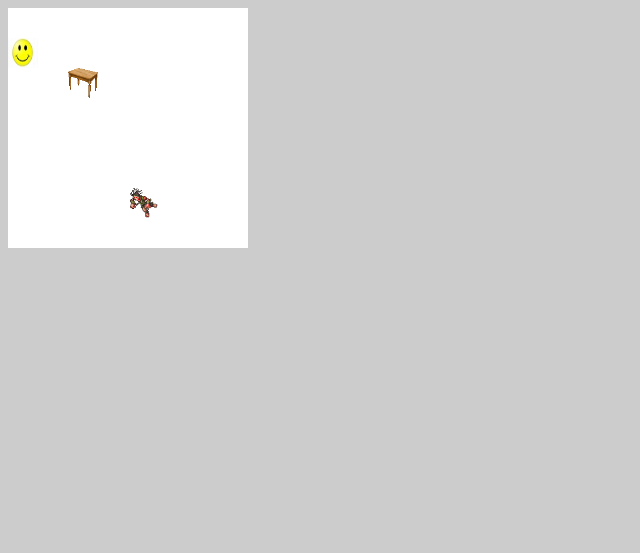
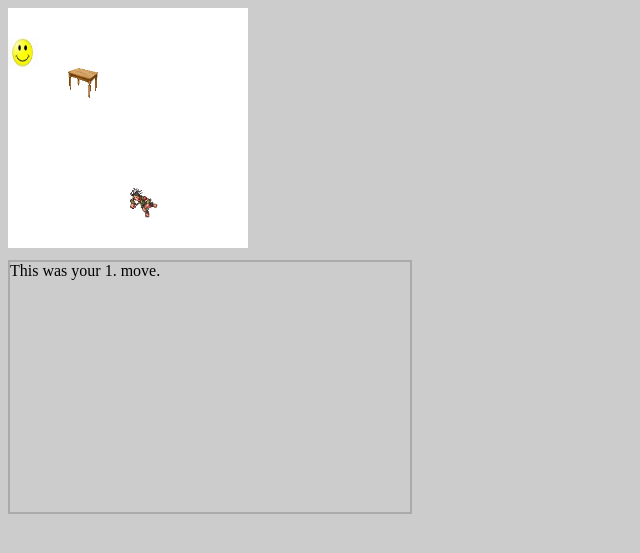
Before and after one commit to Lecco/Abandon-Fear, a PHP site: page / in a window 1280 px wide. Shown: the top 553 px of the page, without its empty margins (0-640 px from the left). Run offline with PHP 8.4, Linux system fonts and the light colour scheme.

Commit message:
Console moved under playground

```diff
--- a/css/style.css
+++ b/css/style.css
@@ -9,3 +9,10 @@ body * {
 #playground {
   background-color:#ffffff;
 }
+
+#game_console {
+  width:400px;
+  height:250px;
+  border:2px solid #AAAAAA;
+  overflow:auto;
+}
--- a/js/game-core.js
+++ b/js/game-core.js
@@ -24,8 +24,8 @@ var Playground = function(sizeX, sizeY, fieldSize)
     }
 
   document.body.innerHTML = document.body.innerHTML + "<div id='playground'></div>";
-  document.getElementById("playground").style.width = (this.sizeX * fieldSize) + "px";
-  document.getElementById("playground").style.height = (this.sizeY * fieldSize) + "px";
+  document.getElementById("playground").style.width = (this.sizeX * this.fieldSize) + "px";
+  document.getElementById("playground").style.height = (this.sizeY * this.fieldSize) + "px";
 }
 
 /**
@@ -34,6 +34,7 @@ var Playground = function(sizeX, sizeY, fieldSize)
 var GameConsole = function()
 {
   document.body.innerHTML = document.body.innerHTML + "<div id='game_console'></div>";
+  document.getElementById("game_console").style.top = (playground.sizeY * playground.fieldSize) + 20 + "px";
 
   this.write = function(text){
       document.getElementById("game_console").innerHTML = document.getElementById("game_console").innerHTML + text;
@@ -202,8 +203,8 @@ function initGame()
 {
   document.onkeydown = handleKey;
   /* game elements */
+  playground = new Playground(8, 8, 30);
   gameConsole = new GameConsole();
-  playground = new Playground(8, 8, 30);
   hero = new Character("main", 1, 2, "images/hero.jpg");
   enemy = new Enemy("zombie", 5, 7, "images/zombie.gif");
   table = new Barrier("table", 3, 3, 1, 1, "images/table.gif", true);
```
